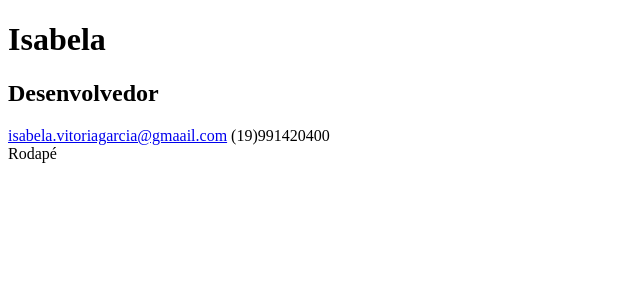
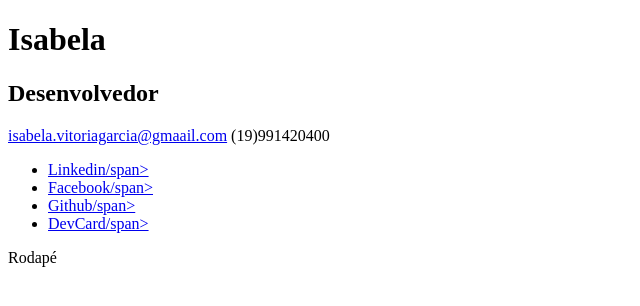
Before and after one commit to IsaVitoria/bela2320.github.io, a plain HTML site: page index.html in a window 1280 px wide. Shown: the whole page, without its empty margins (0-640 px from the left). Drawn offline with Linux system fonts and the light colour scheme.

Commit message:
Meu Site

```diff
--- a/index.html
+++ b/index.html
@@ -16,6 +16,18 @@
                 <span class="Telefone">(19)991420400</span>
             </header>
             <section class="rede-sociais"></section>
+               <ul>
+                   <li><a href="http:likedin.com/in/bela.vitoriagarcia" target="_blank"<span class="ico-linkedin">Linkedin/span></a></li>
+
+                   <li><a href="http:fb.com/isabelaGarcia" target="_blank"<span class="ico-facebook">Facebook/span></a></li>
+
+                  <li><a href="https://github.com/bela2320" target="_blank"<span class="ico-github">Github/span></a></li>
+
+                   <li><a href="http://http://devcard.com.br/card/isabela-garcia" target="_blank"<span class="ico-devcard">DevCard/span></a></li>
+
+
+
+              </ul>
             <section class="projetos"></section>
             <section class="tecnologias"></section>
             <footer>
```
